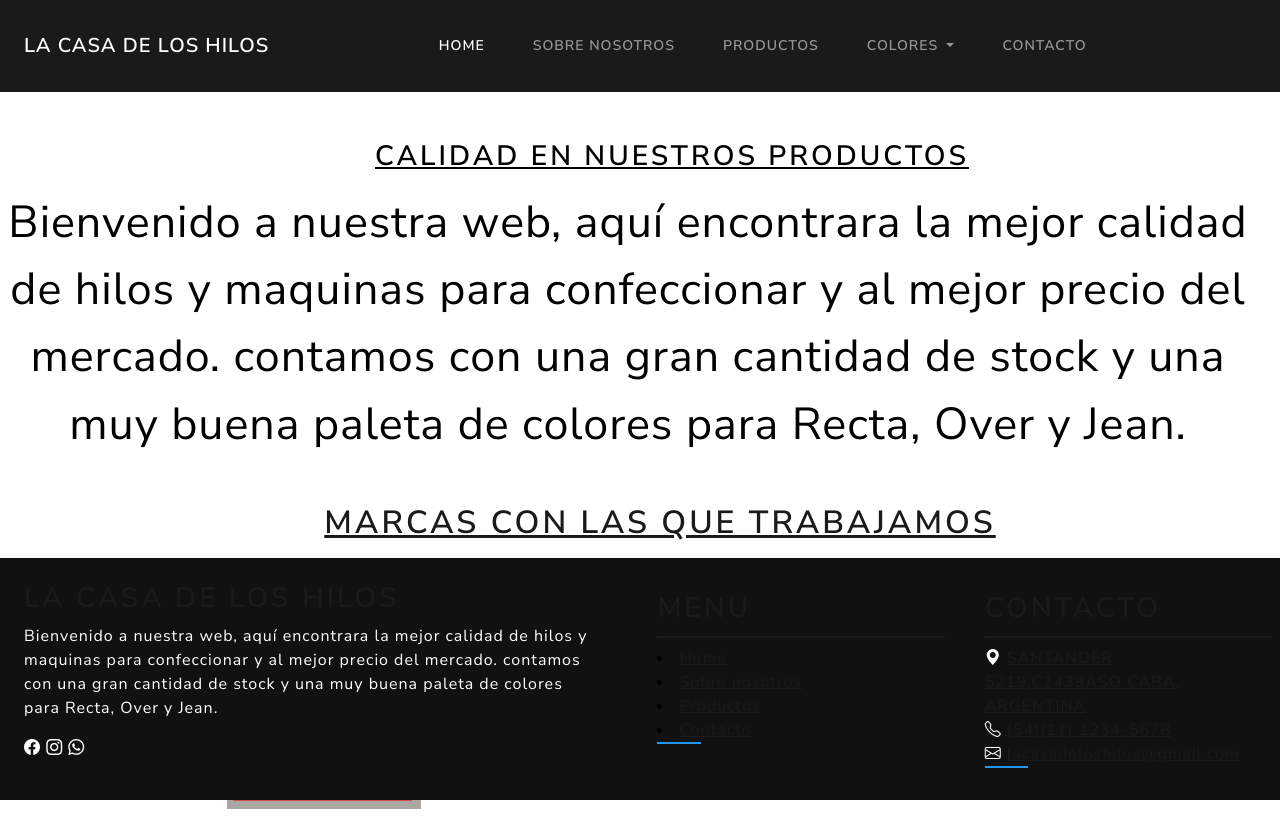
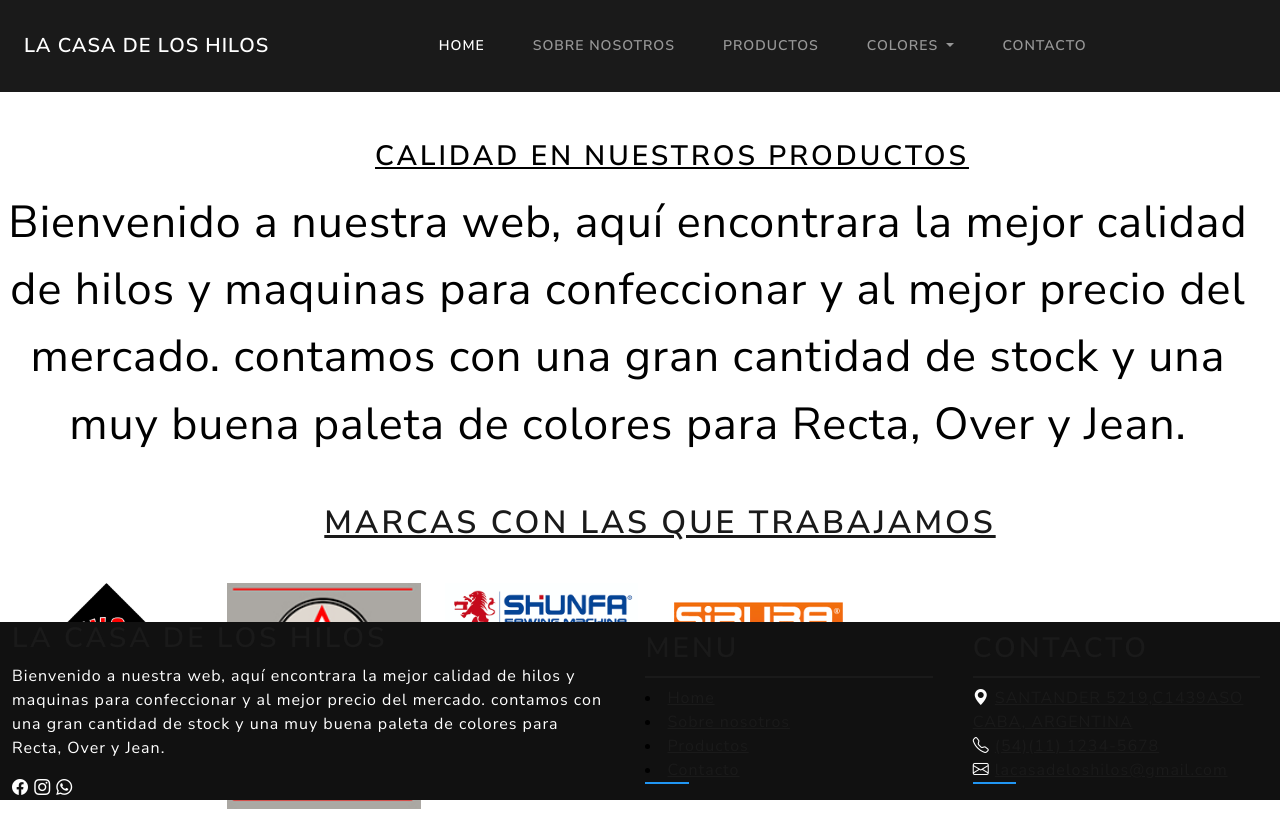
Before and after one commit to AgusL01/Bootstrap-Agustin-lago-, a website: page Desktop/bootstrap-Agustin Lago/index.html in a window 1280 px wide. Shown: the top 819 px of the page. Drawn offline with nearby package versions, Linux system fonts and the light colour scheme.

Commit message:
agrege sass

```diff
--- a/Desktop/bootstrap-Agustin Lago/index.html
+++ b/Desktop/bootstrap-Agustin Lago/index.html
@@ -85,7 +85,7 @@
 <footer>
   <div class="main-cajonete">
     <div class="izquierda cajon container">
-      <div class="row col-md-4 d-inline">
+      <div class="">
       <h2>LA CASA DE LOS HILOS</h2>
       <div class="cajon">
       <p class="parrafoot">Bienvenido a nuestra web, aquí encontrara la mejor calidad de hilos y maquinas para confeccionar y al mejor precio del mercado. contamos con una gran cantidad de stock y una muy buena paleta de colores para Recta, Over y Jean.</p>
@@ -99,7 +99,7 @@
     </div>
 
     <div class="centro caja container">
-    <div class="row col-md-4 d-inline">
+    <div class="">
         <h2>MENU</h2>
         <div class="cajon">
           <div class="footmen">
@@ -113,7 +113,7 @@
   </div>
 
     <div class="derecha caja container">
-      <div class="row col-md-4 d-inline">
+      <div class="">
         <h2>Contacto</h2>
           <div class="cajon">
           <div class="ubication">
--- a/Desktop/bootstrap-Agustin Lago/scss/estilo.scss
+++ b/Desktop/bootstrap-Agustin Lago/scss/estilo.scss
@@ -9,6 +9,7 @@ h4{
 }
 .nosotros{
     text-decoration: underline;
+    text-align: center;
 }
 .bienvenida{
     color: black;
```
Also changed, not shown: Desktop/bootstrap-Agustin Lago/page/sobrenosotros.html (+1 -2 lines).
